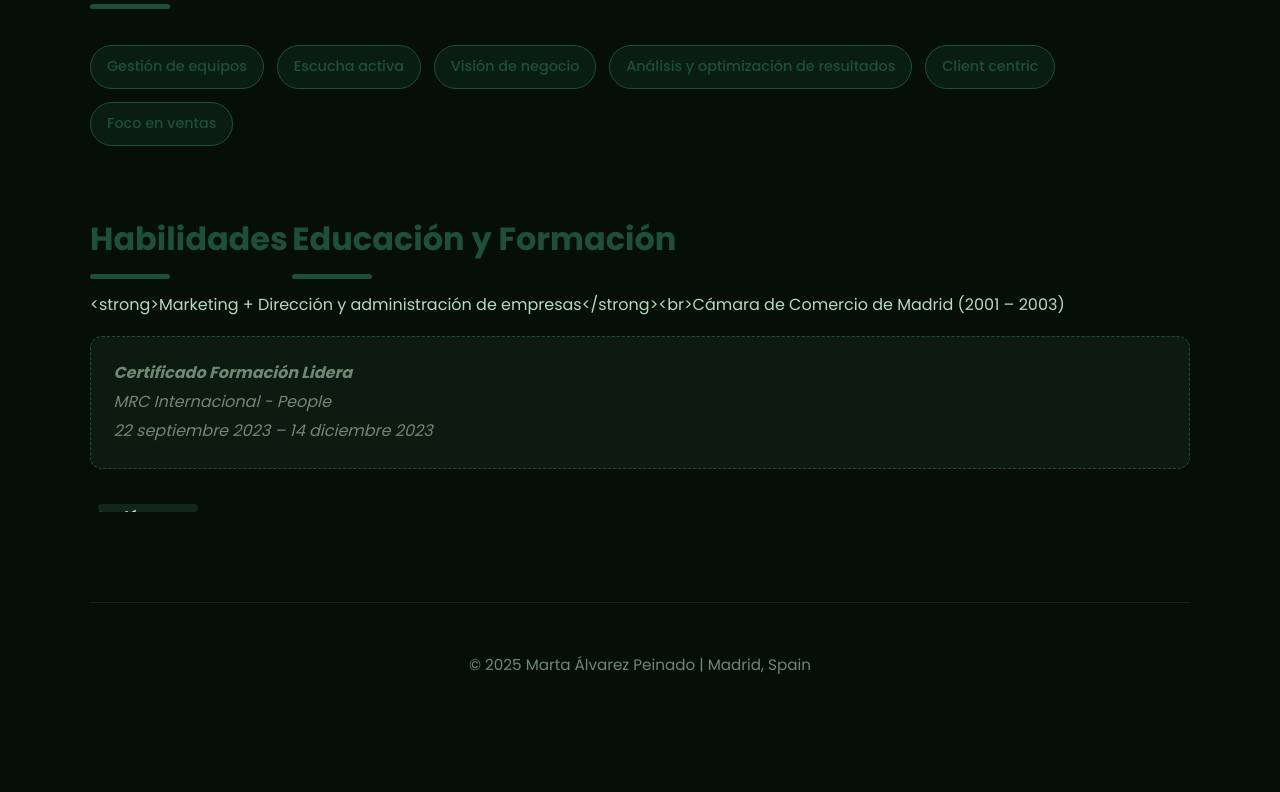
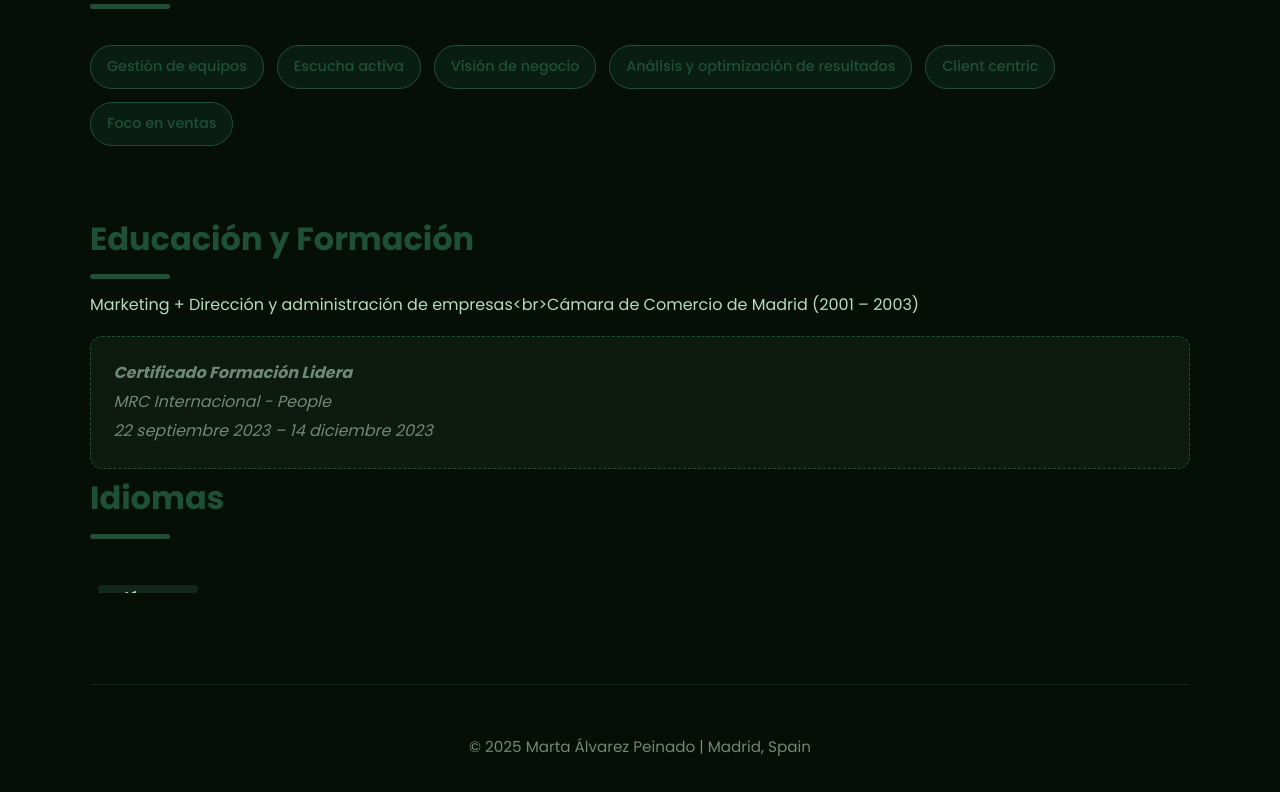
Before and after one commit to MartaAlvarez1922/resume, a plain HTML site: page index.html in a window 1280 px wide. Shown: the part 3291-4083 px from the top of the page. Before the commit the page ends 4049 px from the top, so only its background shows below. Drawn offline with Linux system fonts and the light colour scheme.

Commit message:
Update index.html

```diff
--- a/index.html
+++ b/index.html
@@ -364,11 +364,10 @@
 
     <!-- EDUCACIÓN Y CERTIFICACIÓN -->
     <section>
-            <h2 data-en="Skills" data-es="Habilidades">Educacion</h2>
 
       <h2 data-en="Education & Training" data-es="Educación y Formación">Educación y Formación</h2>
-      <p data-en="<strong>Marketing + Business Administration</strong><br>Chamber of Commerce of Madrid (2001 – 2003)" data-es="<strong>Marketing + Dirección y administración de empresas</strong><br>Cámara de Comercio de Madrid (2001 – 2003)">
-        <strong>Marketing + Dirección y administración de empresas</strong><br>Cámara de Comercio de Madrid (2001 – 2003)</strong>
+      <p data-en="Marketing + Business Administration</strong><br>Chamber of Commerce of Madrid (2001 – 2003)" data-es="Marketing + Dirección y administración de empresas<br>Cámara de Comercio de Madrid (2001 – 2003)">
+        <strong>Marketing + Dirección y administración de empresas</strong><br>Cámara de Comercio de Madrid (2001 – 2003)
       </p>
 
       <div class="certification">
@@ -376,6 +375,8 @@
         <span data-en="MRC Internacional - People" data-es="MRC Internacional - People">MRC Internacional - People</span><br>
         <em data-en="September 22, 2023 – December 14, 2023" data-es="22 septiembre 2023 – 14 diciembre 2023">22 septiembre 2023 – 14 diciembre 2023</em>
       </div>
+
+      <h2 data-en="Languajes" data-es="Idiomas"></h2>
 
       <p style="margin-top: 1.5rem;">
 
```
